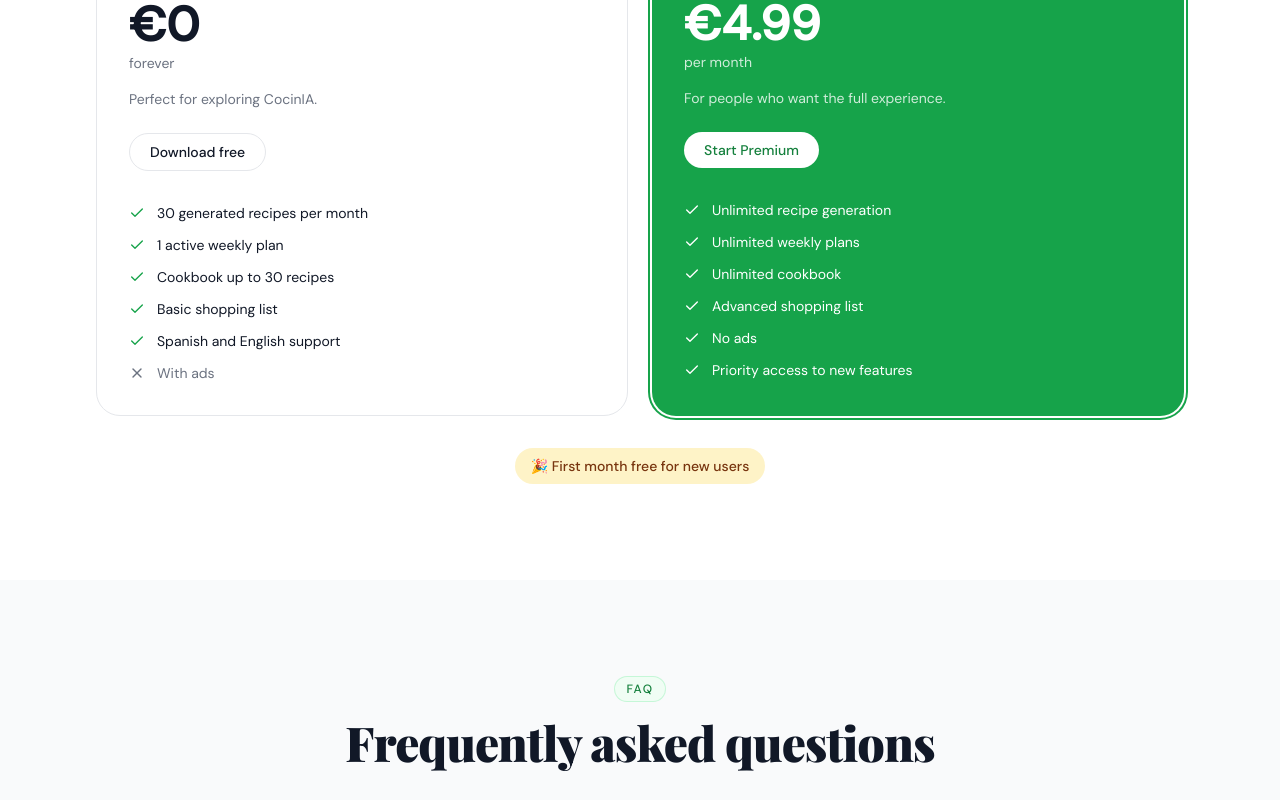
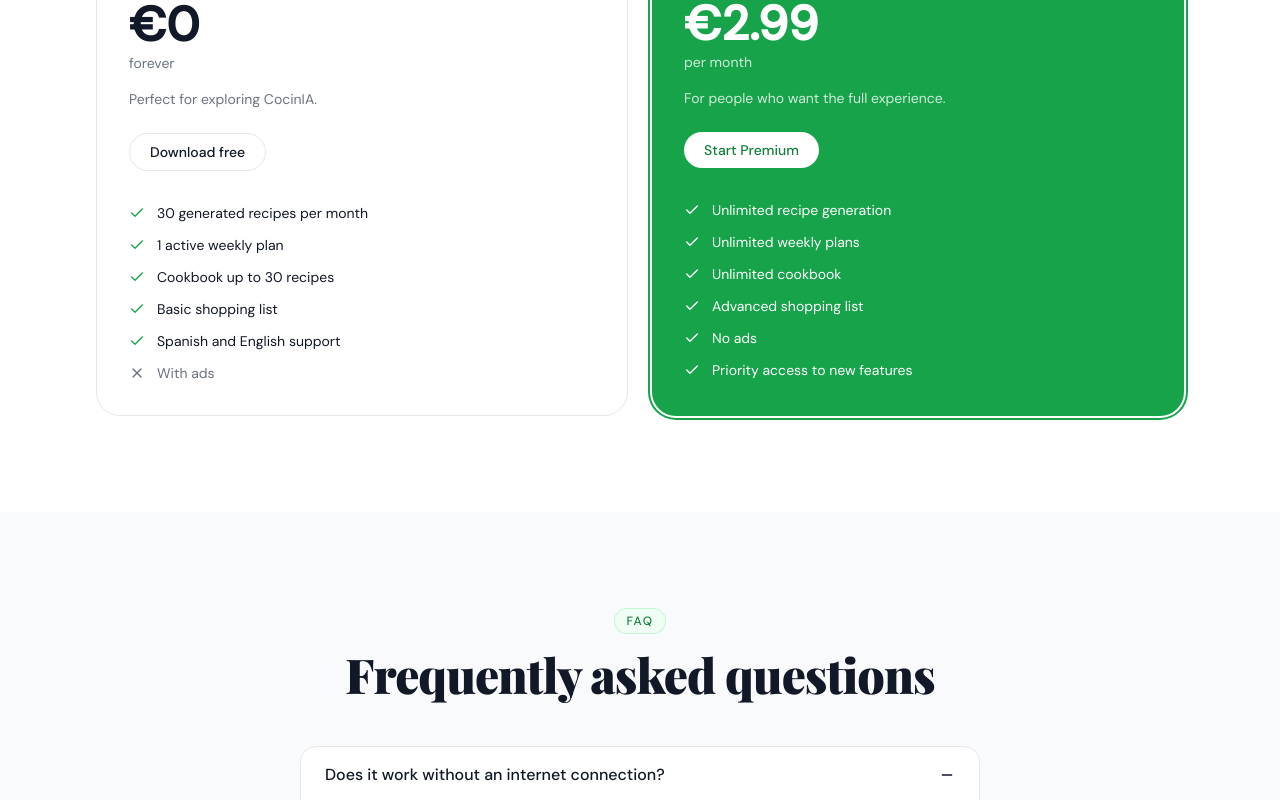
Before and after one commit to joralvmel/cocinIA-web, a Next.js app: page /en in a window 1280 px wide. Shown: the part 3624-4424 px from the top of the page. Built offline with nearby package versions, Linux system fonts and the light colour scheme; no server answers.

Commit message:
chore: update pricing copy and remove first-month promo badge
- Set premium plan price to 2.99 in ES/EN
- Remove first month free promo badge from Pricing UI

```diff
--- a/components/sections/Pricing.tsx
+++ b/components/sections/Pricing.tsx
@@ -87,17 +87,6 @@
           </article>
         </motion.div>
 
-        <motion.div
-          initial={{ opacity: 0, y: 24 }}
-          whileInView={{ opacity: 1, y: 0 }}
-          viewport={{ once: true, amount: 0.2 }}
-          transition={{ duration: 0.5, ease: 'easeOut', delay: 0.2 }}
-          className="mt-8 text-center"
-        >
-          <span className="inline-flex rounded-full bg-amber-100 px-4 py-2 text-sm font-medium text-amber-900 dark:bg-amber-900/30 dark:text-amber-200">
-            {t('first_month')}
-          </span>
-        </motion.div>
       </div>
     </section>
   )
--- a/messages/en.json
+++ b/messages/en.json
@@ -95,7 +95,7 @@
     },
     "premium": {
       "name": "Premium",
-      "price": "€4.99",
+      "price": "€2.99",
       "period": "per month",
       "description": "For people who want the full experience.",
       "cta": "Start Premium",
@@ -109,7 +109,7 @@
         "Priority access to new features"
       ]
     },
-    "first_month": "🎉 First month free for new users"
+    "first_month": ""
   },
   "faq": {
     "label": "FAQ",
--- a/messages/es.json
+++ b/messages/es.json
@@ -95,7 +95,7 @@
     },
     "premium": {
       "name": "Premium",
-      "price": "4,99€",
+      "price": "2,99€",
       "period": "al mes",
       "description": "Para quienes quieren sacarle el máximo partido.",
       "cta": "Empezar Premium",
@@ -109,7 +109,7 @@
         "Acceso prioritario a nuevas funciones"
       ]
     },
-    "first_month": "🎉 Primer mes gratis para nuevos usuarios"
+    "first_month": ""
   },
   "faq": {
     "label": "FAQ",
```
